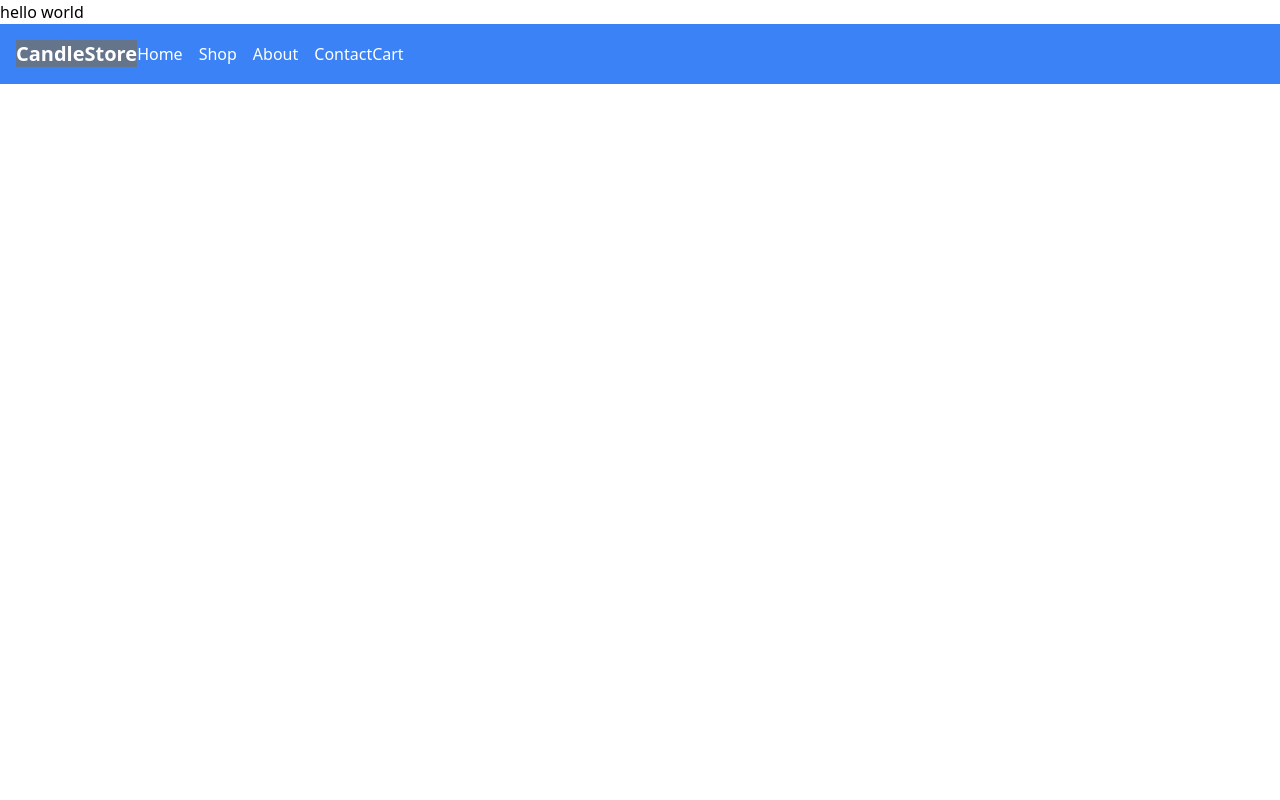
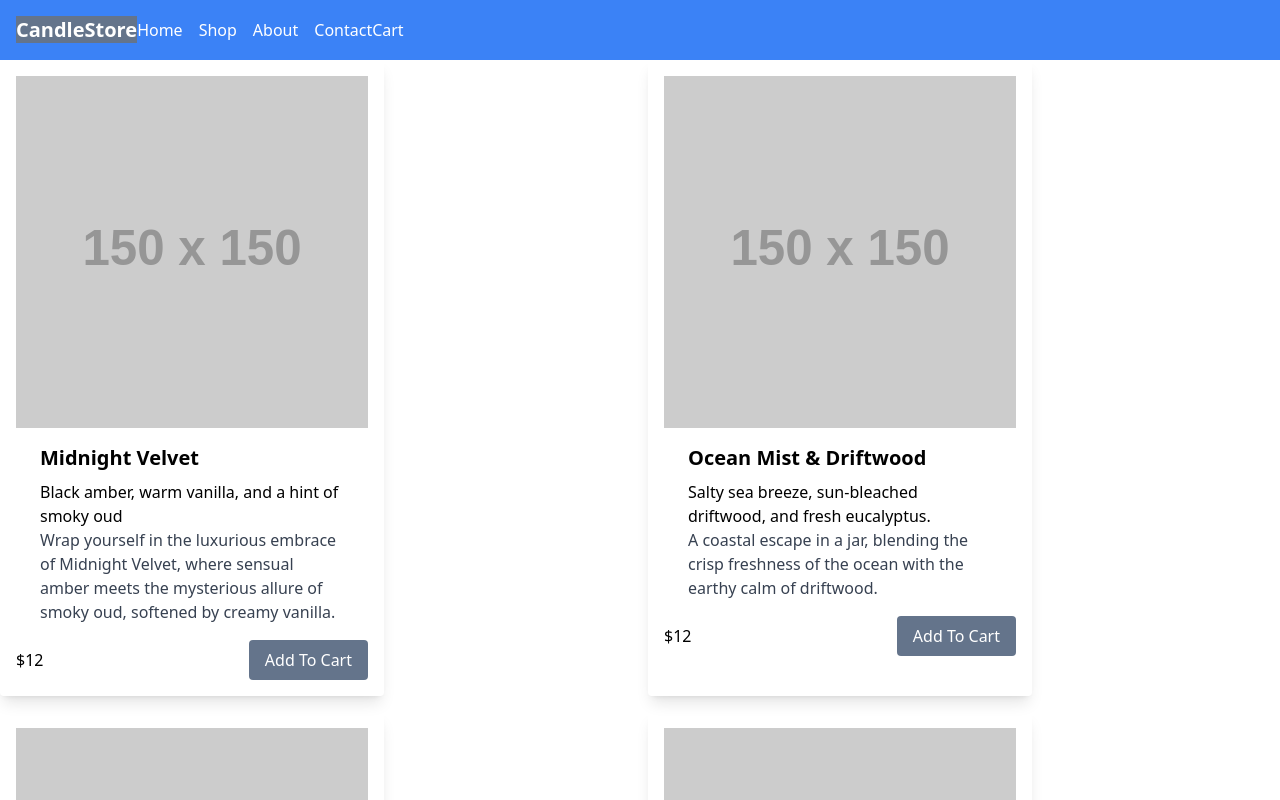
Before and after one commit to dejondishman/EcommerceCandleStore, a React (Create React App) app: page / in a window 1280 px wide. Shown: the top 800 px of the page. Built offline with nearby package versions, Linux system fonts and the light colour scheme.

Commit message:
added products listing

```diff
--- a/package.json
+++ b/package.json
@@ -8,6 +8,7 @@
     "@testing-library/user-event": "^13.5.0",
     "react": "^18.3.1",
     "react-dom": "^18.3.1",
+    "react-fontawesome": "^1.7.1",
     "react-router-dom": "^7.0.1",
     "react-scripts": "5.0.1",
     "web-vitals": "^2.1.4"
--- a/src/App.js
+++ b/src/App.js
@@ -1,10 +1,11 @@
 import NavBar from "./Components/NavBar";
-
+import Card from "./Components/Card";
+import ProductList from "./Components/ProductList";
 function App() {
   return (
     <div>
-      <h1>hello world</h1>
       <NavBar />
+      <ProductList />
     </div>
   );
 }
--- /dev/null
+++ b/src/Components/Card.jsx
@@ -0,0 +1,21 @@
+const Card = ({title, scent, price, description}) => {
+    return (
+      <div className=" max-w-sm rounded overflow-hidden shadow-lg p-4">
+        <img className="w-full" src="https://via.placeholder.com/150" alt="Image" />
+        <div className="px-6 py-4">
+          <h2 className="font-bold text-xl mb-2">{title}</h2>
+          <p>{scent}</p>
+
+          <p className="text-gray-700 text-base">
+            {description}
+          </p>
+        </div>
+        <div className="flex justify-between items-center">
+        <p>{price}</p>
+            <button className="bg-slate-500 text-white py-2 px-4 rounded">Add To Cart</button>
+        </div>
+      </div>
+    );
+  };
+
+  export default Card;
--- /dev/null
+++ b/src/Components/ProductList.jsx
@@ -0,0 +1,86 @@
+import React from "react";
+import Card from "./Card";
+
+export default function ProductList(){
+  const   products = [
+    {
+        id: 1,
+        title : "Midnight Velvet",
+        scent : "Black amber, warm vanilla, and a hint of smoky oud",
+        price : "$12",
+        description: "Wrap yourself in the luxurious embrace of Midnight Velvet, where sensual amber meets the mysterious allure of smoky oud, softened by creamy vanilla."
+    },
+    {
+        title: "Ocean Mist & Driftwood",
+        id: 2,
+        scent : "Salty sea breeze, sun-bleached driftwood, and fresh eucalyptus.",
+        price : "$12",
+        description: "A coastal escape in a jar, blending the crisp freshness of the ocean with the earthy calm of driftwood."
+    },
+    {
+        title: "Golden Hour",
+        id: 3,
+        scent : "Black amber, warm vanilla, and a hint of smoky oud",
+        price : "$12",
+        description: "Wrap yourself in the luxurious embrace of Midnight Velvet, where sensual amber meets the mysterious allure of smoky oud, softened by creamy vanilla."
+    },
+    {
+        title: "Lush Meadow",
+        id: 4,
+        scent : "Fresh-cut grass, wild mint, and blooming jasmine.",
+        price : "$12",
+        description: "Immerse yourself in the serene freshness of a dewy meadow, where floral whispers meet the crispness of wild greens."
+    },
+    {
+        title: "Cozy Hearth",
+        id: 5,
+        scent : "Smoked cedar, clove, and toasted marshmallow.",
+        price : "$12",
+        description: "The comforting crackle of a wood-burning fireplace with the sweetness of marshmallows roasting over glowing embers."
+    },
+    {
+        title: "Moonlit Garden",
+        id: 6,
+        scent : "Night-blooming jasmine, white musk, and soft pear.",
+        price : "$12",
+        description: "A dreamy, ethereal scent that evokes the romance of a moonlit garden kissed by the night air."
+    },
+    {
+        title: "Spiced Orchard",
+        id: 7,
+        scent : " Ripe apple, cinnamon bark, and caramel drizzle.",
+        price : "$12",
+        description: "The warmth of a fall orchard brought to life with juicy apples and the cozy spice of cinnamon."
+    },
+    {
+        title: "Urban Noir",
+        id: 8,
+        scent : "Leather, bergamot, and tobacco leaf.",
+        price : "$12",
+        description: "Edgy and sophisticated, this bold fragrance blends the smoky allure of leather with a dash of citrusy intrigue."
+    },
+    {
+        title: "Morning Bloom",
+        id: 9,
+        scent : "Peony, green tea, and dew-kissed lilies.",
+        price : "$12",
+        description: "A refreshing floral awakening, perfect for starting your day with elegance and clarity."
+    },
+    {
+        title: "Frosted Forest",
+        id: 10,
+        scent : "Pine needles, crisp mint, and frosted eucalyptus.",
+        price : "$12",
+        description: "The serene chill of a snowy forest, where fresh pine mingles with a cool, invigorating mint breeze."
+    },
+
+  ]
+    return(
+        <div className="grid grid-cols-2 gap-4">
+            {products.map((product, index) => (
+                <Card id={product.id} title={product.title} scent={product.scent} price={product.price} description={product.description}
+                />
+            ))}
+        </div>
+    )
+}
```
Also changed, not shown: 1 other file (tests, documents, lock files or other folders).
